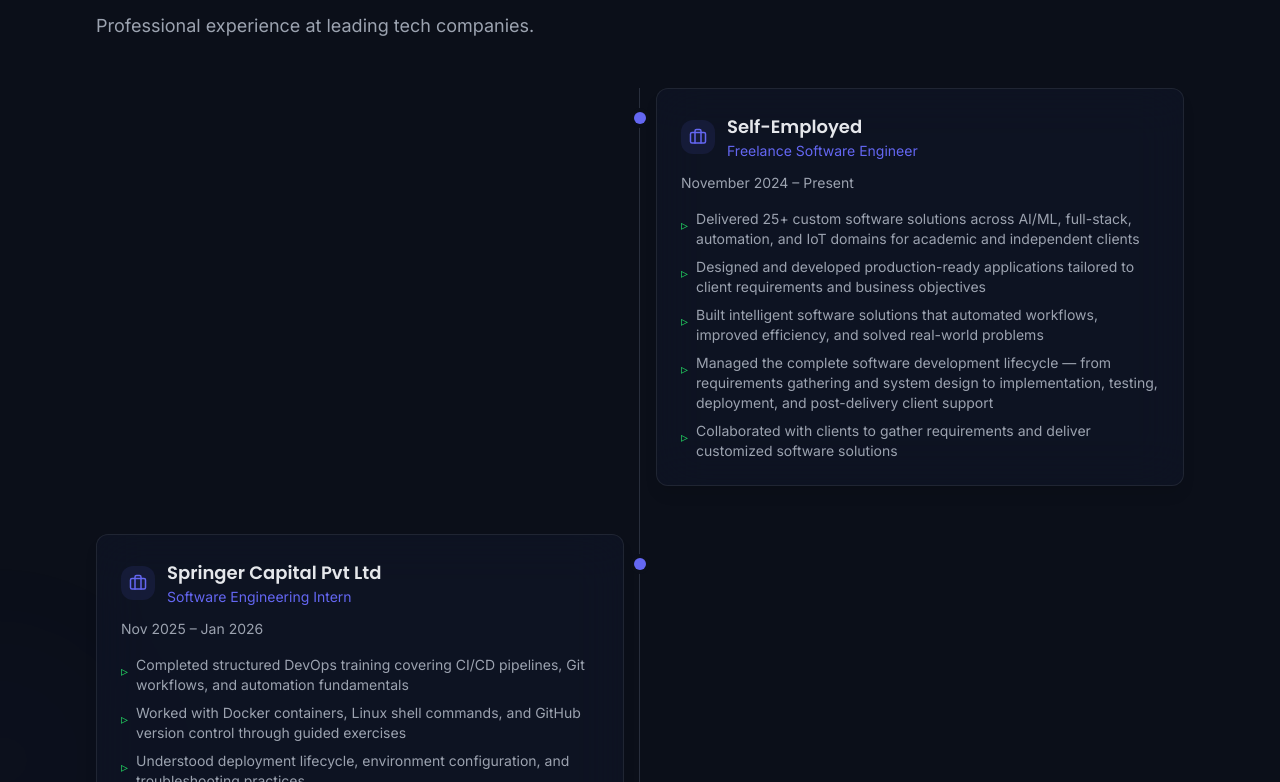
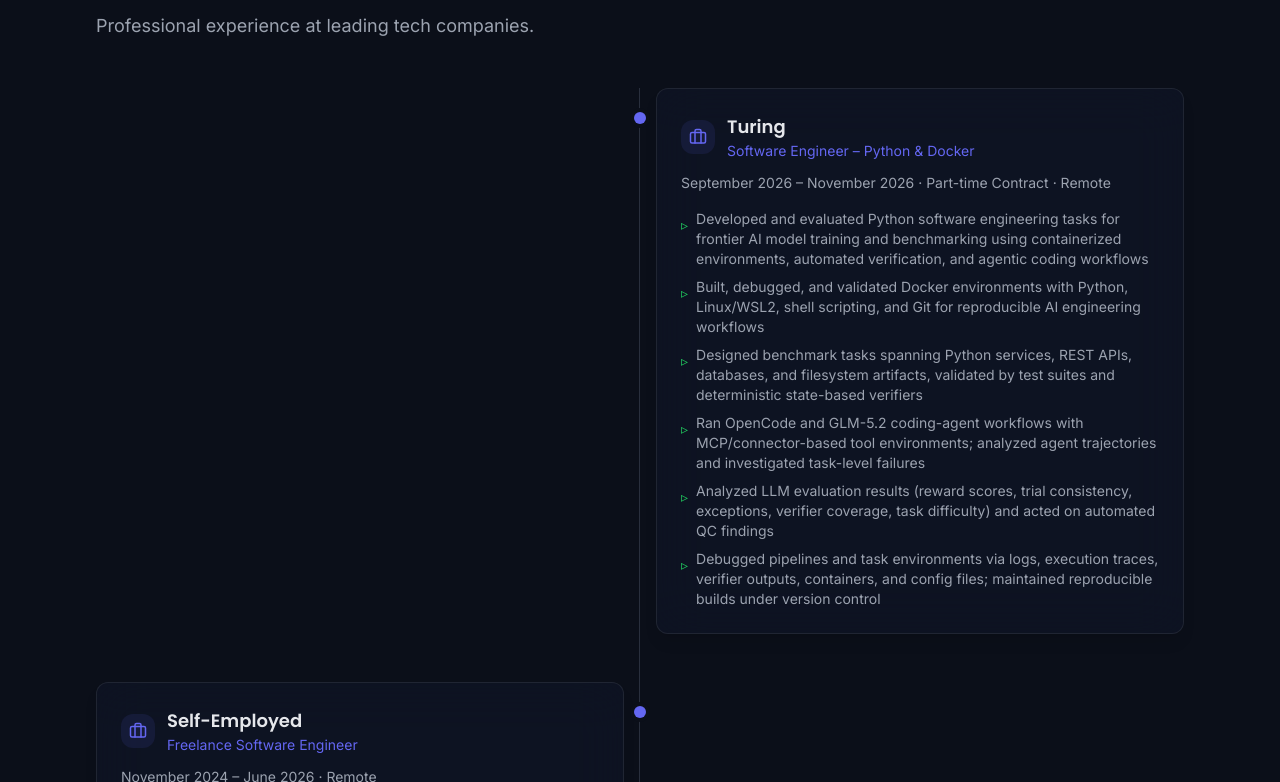
Before and after one commit to Shahidshaik999/ShahidShaik-portfolio, a React (Vite) app: page / in a window 1280 px wide. Shown: the part 2038-2820 px from the top of the page. Built offline with nearby package versions, Linux system fonts and the light colour scheme; the HTML template or start-up script is replaced by a standard one.

Commit message:
Add Turing contract role and update freelance end date to June 2026

```diff
--- a/src/components/Experience.tsx
+++ b/src/components/Experience.tsx
@@ -4,11 +4,26 @@
 
 const experiences = [
   {
+    company: "Turing",
+    role: "Software Engineer – Python & Docker",
+    start: "September 2026",
+    end: "November 2026",
+    contract: "Part-time Contract · Remote",
+    bullets: [
+      "Developed and evaluated Python software engineering tasks for frontier AI model training and benchmarking using containerized environments, automated verification, and agentic coding workflows",
+      "Built, debugged, and validated Docker environments with Python, Linux/WSL2, shell scripting, and Git for reproducible AI engineering workflows",
+      "Designed benchmark tasks spanning Python services, REST APIs, databases, and filesystem artifacts, validated by test suites and deterministic state-based verifiers",
+      "Ran OpenCode and GLM-5.2 coding-agent workflows with MCP/connector-based tool environments; analyzed agent trajectories and investigated task-level failures",
+      "Analyzed LLM evaluation results (reward scores, trial consistency, exceptions, verifier coverage, task difficulty) and acted on automated QC findings",
+      "Debugged pipelines and task environments via logs, execution traces, verifier outputs, containers, and config files; maintained reproducible builds under version control",
+    ],
+  },
+  {
     company: "Self-Employed",
     role: "Freelance Software Engineer",
     start: "November 2024",
-    end: "Present",
-    months: 3,
+    end: "June 2026",
+    contract: "Remote",
     bullets: [
       "Delivered 25+ custom software solutions across AI/ML, full-stack, automation, and IoT domains for academic and independent clients",
       "Designed and developed production-ready applications tailored to client requirements and business objectives",
@@ -22,7 +37,7 @@
     role: "Software Engineering Intern",
     start: "Nov 2025",
     end: "Jan 2026",
-    months: 4,
+    contract: "",
     bullets: [
       "Completed structured DevOps training covering CI/CD pipelines, Git workflows, and automation fundamentals",
       "Worked with Docker containers, Linux shell commands, and GitHub version control through guided exercises",
@@ -34,8 +49,8 @@
     company: "cloud counselage India Pvt Ltd",
     role: "Machine Learning Intern",
     start: "June 2024",
-    end: "sep 2024",
-    months: 4,
+    end: "Sep 2024",
+    contract: "",
     bullets: [
       "Developed a Placement Prediction Model using supervised learning, preprocessing pipelines, and evaluation metrics",
       "Applied data analytics and visualization techniques on structured datasets to extract insights",
@@ -70,7 +85,7 @@
 
           {experiences.map((exp, i) => (
             <motion.div
-              key={exp.company}
+              key={exp.company + exp.start}
               initial={{ opacity: 0, x: i % 2 === 0 ? -50 : 50 }}
               animate={inView ? { opacity: 1, x: 0 } : {}}
               transition={{ duration: 0.6, delay: i * 0.2 }}
@@ -97,7 +112,7 @@
                     </div>
                   </div>
                   <p className="text-muted-foreground text-sm mb-4">
-                    {exp.start} – {exp.end}
+                    {exp.start} – {exp.end}{exp.contract ? ` · ${exp.contract}` : ""}
                   </p>
                   <ul className="space-y-2">
                     {exp.bullets.map((bullet, j) => (
```
